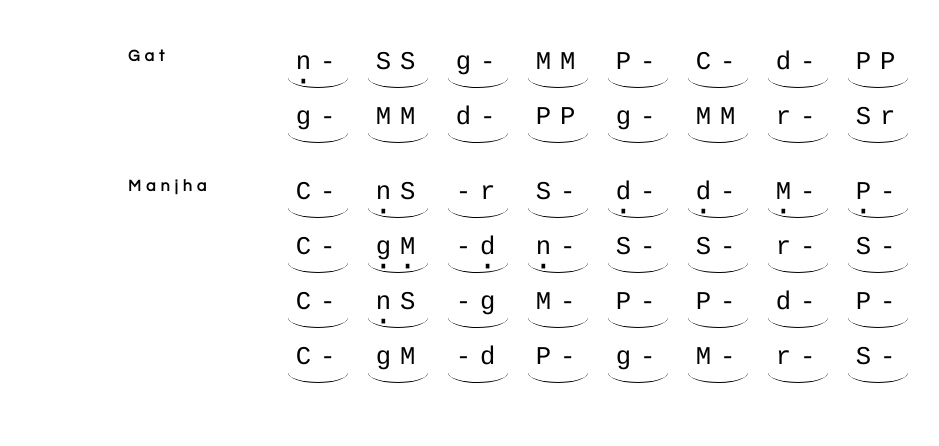
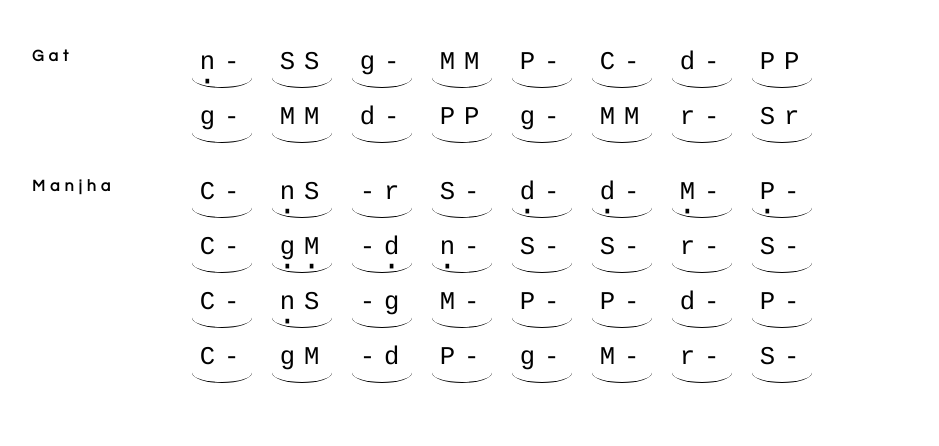
Before and after one commit to sitar-maestros-atlanta/sitar-maestros-atlanta.github.io, a plain HTML site: page index.html in a window 1280 px wide. Shown: the part 376-822 px from the top of the page, without its empty margins (40-979 px from the left). Drawn offline with nearby package versions, Linux system fonts and the light colour scheme.

Commit message:
more js and css

```diff
--- a/raaga.less
+++ b/raaga.less
@@ -33,7 +33,7 @@
 .raaga {
 	font-family: 'Century Gothic', CenturyGothic, AppleGothic, sans-serif;
 	font-weight: bold;
-	margin: auto 10rem;
+	margin: auto 4rem;
 	letter-spacing: 5px;
 
 	.flex-display;
```
